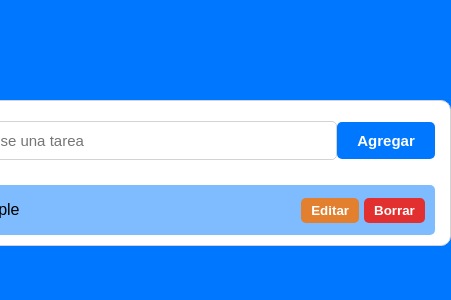
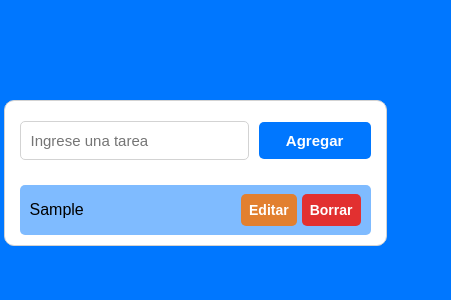
Before and after one commit to alanrzz/todo-app, a React (Vite) app: page / in a window 390 px wide. Both pictures are taken after typing "Sample" into the empty fields and a click on the button "Agregar". Shown: the top 300 px of the page, 451 px wide, since content can reach past the window. Built offline with nearby package versions, Linux system fonts and the light colour scheme.

Commit message:
fix responsive

```diff
--- a/src/components/Task/Task.css
+++ b/src/components/Task/Task.css
@@ -11,8 +11,8 @@
   border-radius: 5px;
 }
 
-.delete-btn {
-  background-color: rgb(226, 48, 48);
+.delete-btn,
+.edit-btn {
   color: white;
   font-weight: bold;
   border: none;
@@ -25,23 +25,20 @@
   transition: box-shadow 0.15s;
 }
 
-.delete-btn:hover {
-  box-shadow: 0px 5px 8px rgba(0, 0, 0, 0.15);
+.delete-btn {
+  background-color: rgb(226, 48, 48);
 }
 
 .edit-btn {
   background-color: rgb(226, 128, 48);
-  color: white;
-  font-weight: bold;
-  border: none;
-  border-radius: 5px;
-  padding: 5px;
-  padding-left: 10px;
-  padding-right: 10px;
-  cursor: pointer;
-  transition: box-shadow 0.15s;
 }
 
-.edit-btn:hover {
-  box-shadow: 0px 5px 8px rgba(0, 0, 0, 0.15);
+/* Estilos para .delete-btn y .edit-btn en pantallas más pequeñas */
+@media (max-width: 600px) {
+  .delete-btn,
+  .edit-btn {
+    font-size: 14px;
+    padding: 8px;
+    margin-left: 5px;
+  }
 }
--- a/src/components/Todo/Todo.css
+++ b/src/components/Todo/Todo.css
@@ -6,6 +6,14 @@
   padding-left: 15px;
   padding-right: 15px;
   padding-top: 20px;
+}
+
+/* Estilos para .card en pantallas más pequeñas */
+@media (max-width: 600px) {
+  .card {
+    width: 90%;
+    max-width: 500px;
+  }
 }
 
 .header-card {
@@ -25,6 +33,13 @@
   border-style: solid;
   border-color: lightgray;
   transition: box-shadow 0.15s;
+}
+
+/* Estilos para .input-task en pantallas más pequeñas */
+@media (max-width: 600px) {
+  .input-task {
+    width: 100%;
+  }
 }
 
 .input-task:hover {
@@ -52,8 +67,18 @@
   transition: box-shadow 0.15s;
 }
 
+/* Estilos para .add-btn y .save-btn en pantallas más pequeñas */
+@media (max-width: 600px) {
+  .add-btn,
+  .save-btn {
+    width: 50%;
+    padding: 10px;
+    margin-left: 10px;
+  }
+}
+
 .add-btn:hover,
-.save-btn {
+.save-btn:hover {
   box-shadow: 0px 5px 8px rgba(0, 0, 0, 0.15);
 }
 
```
